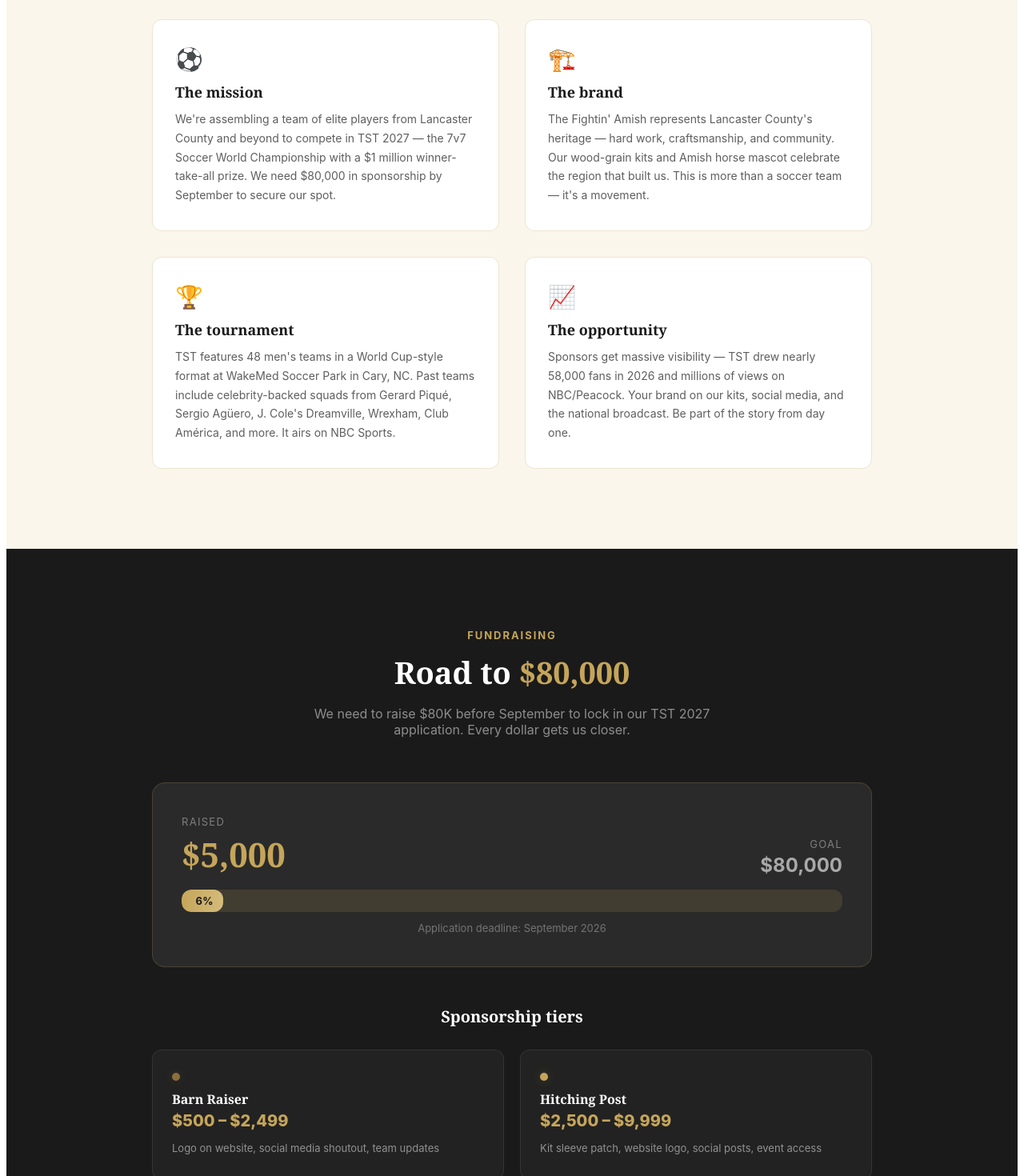
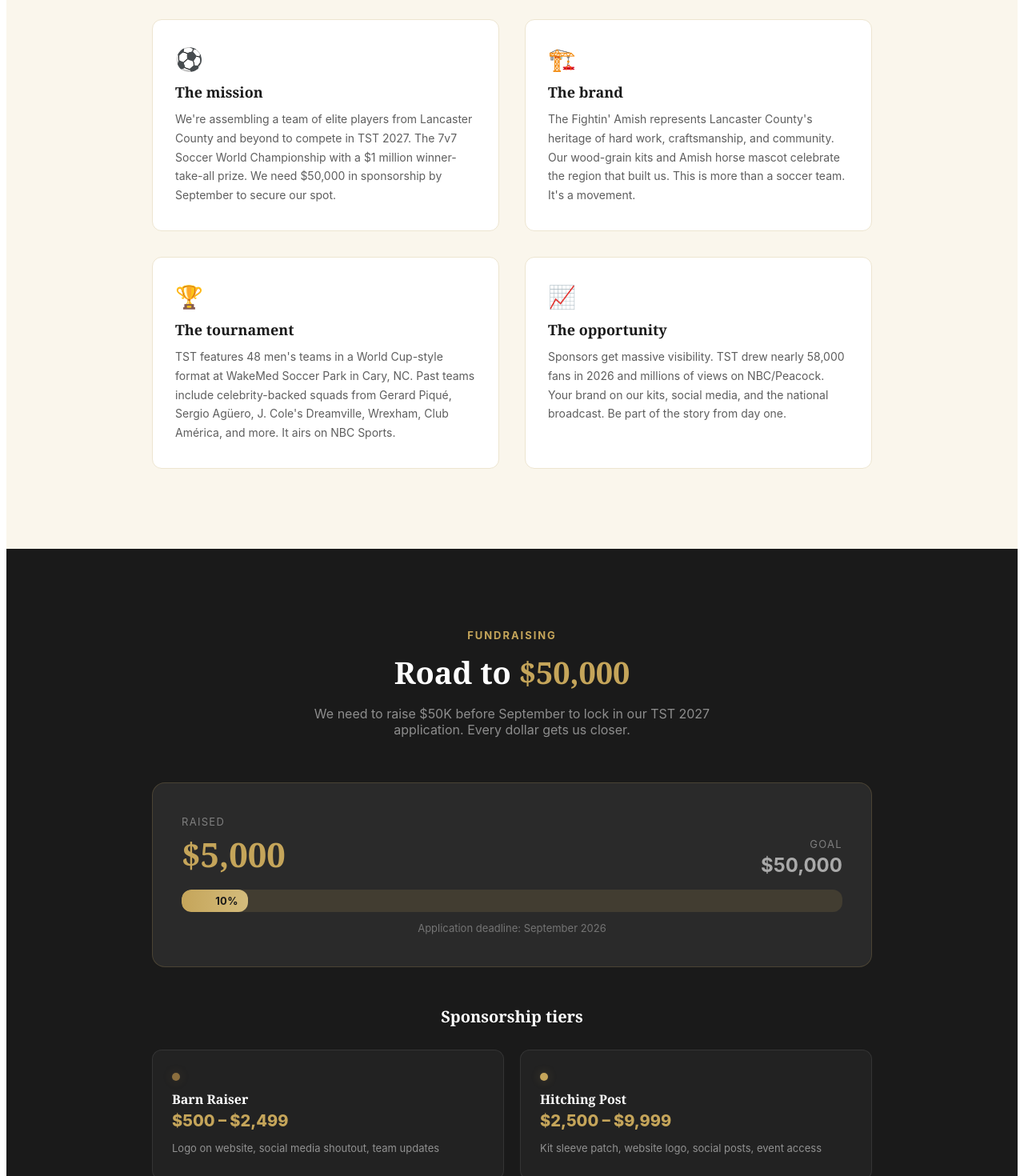
Before and after one commit to eliasbetancourt/fightin-amish-site, a React (Vite) app: page / in a window 1280 px wide. Shown: the part 1220-2690 px from the top of the page at 80% size. Built offline with nearby package versions, Linux system fonts and the light colour scheme.

Commit message:
Update fundraising goal to 50,000

```diff
--- a/src/App.jsx
+++ b/src/App.jsx
@@ -265,7 +265,7 @@ function HeroSection() {
         lineHeight: 1.7, margin: "0 0 40px",
       }}>
         A Lancaster County soccer team chasing the <strong style={{ color: COLORS.gold }}>$1 million prize</strong> at
-        The Soccer Tournament 2027 — the world's premier 7v7 championship.
+        The Soccer Tournament 2027. The world's premier 7v7 championship.
       </p>
 
       <div style={{
@@ -344,12 +344,12 @@ function AboutSection() {
           {[
             {
               title: "The mission",
-              text: "We're assembling a team of elite players from Lancaster County and beyond to compete in TST 2027 — the 7v7 Soccer World Championship with a $1 million winner-take-all prize. We need $80,000 in sponsorship by September to secure our spot.",
+              text: "We're assembling a team of elite players from Lancaster County and beyond to compete in TST 2027. The 7v7 Soccer World Championship with a $1 million winner-take-all prize. We need $50,000 in sponsorship by September to secure our spot.",
               icon: "⚽",
             },
             {
               title: "The brand",
-              text: "The Fightin' Amish represents Lancaster County's heritage — hard work, craftsmanship, and community. Our wood-grain kits and Amish horse mascot celebrate the region that built us. This is more than a soccer team — it's a movement.",
+              text: "The Fightin' Amish represents Lancaster County's heritage of hard work, craftsmanship, and community. Our wood-grain kits and Amish horse mascot celebrate the region that built us. This is more than a soccer team. It's a movement.",
               icon: "🏗️",
             },
             {
@@ -359,7 +359,7 @@ function AboutSection() {
             },
             {
               title: "The opportunity",
-              text: "Sponsors get massive visibility — TST drew nearly 58,000 fans in 2026 and millions of views on NBC/Peacock. Your brand on our kits, social media, and the national broadcast. Be part of the story from day one.",
+              text: "Sponsors get massive visibility. TST drew nearly 58,000 fans in 2026 and millions of views on NBC/Peacock. Your brand on our kits, social media, and the national broadcast. Be part of the story from day one.",
               icon: "📈",
             },
           ].map((item) => (
@@ -390,7 +390,7 @@ function FundraisingSection() {
   const width = useWindowWidth();
   const isMobile = width < 481;
   const raised = 5000;
-  const goal = 80000;
+  const goal = 50000;
 
   const tiers = [
     { name: "Barn raiser", amount: "$500 – $2,499", perks: "Logo on website, social media shoutout, team updates", color: "#8B6E3E" },
@@ -409,10 +409,10 @@ function FundraisingSection() {
             Fundraising
           </div>
           <h2 style={{ fontSize: isMobile ? 26 : 38, fontWeight: 800, color: COLORS.white, margin: "0 0 16px", fontFamily: "'Playfair Display', Georgia, serif" }}>
-            Road to <span style={{ color: COLORS.gold }}>$80,000</span>
+            Road to <span style={{ color: COLORS.gold }}>$50,000</span>
           </h2>
           <p style={{ color: "rgba(255,255,255,0.5)", fontSize: isMobile ? 15 : 16, maxWidth: 500, margin: "0 auto" }}>
-            We need to raise $80K before September to lock in our TST 2027 application. Every dollar gets us closer.
+            We need to raise $50K before September to lock in our TST 2027 application. Every dollar gets us closer.
           </p>
         </div>
 
@@ -437,7 +437,7 @@ function FundraisingSection() {
             </div>
             <div style={{ textAlign: isMobile ? "left" : "right" }}>
               <div style={{ fontSize: 13, color: "rgba(255,255,255,0.4)", textTransform: "uppercase", letterSpacing: "0.1em", marginBottom: 4 }}>Goal</div>
-              <div style={{ fontSize: 24, fontWeight: 700, color: "rgba(255,255,255,0.6)" }}>$80,000</div>
+              <div style={{ fontSize: 24, fontWeight: 700, color: "rgba(255,255,255,0.6)" }}>$50,000</div>
             </div>
           </div>
           <ProgressBar current={raised} goal={goal} />
@@ -614,7 +614,7 @@ function KitsSection() {
             Wear the <span style={{ color: COLORS.gold }}>tradition</span>
           </h2>
           <p style={{ color: "rgba(255,255,255,0.5)", fontSize: isMobile ? 15 : 16, maxWidth: 500, margin: "0 auto" }}>
-            Three kits inspired by Lancaster County heritage — from Amish craftsmanship to barn wood grain.
+            Three kits inspired by Lancaster County heritage. From Amish craftsmanship to barn wood grain.
           </p>
         </div>
 
```
